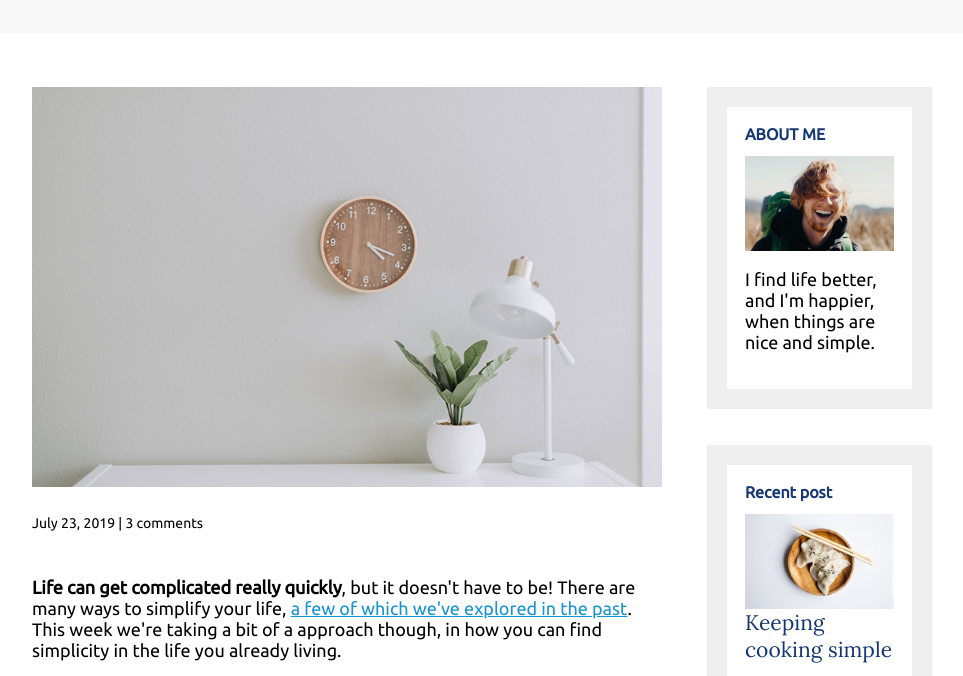
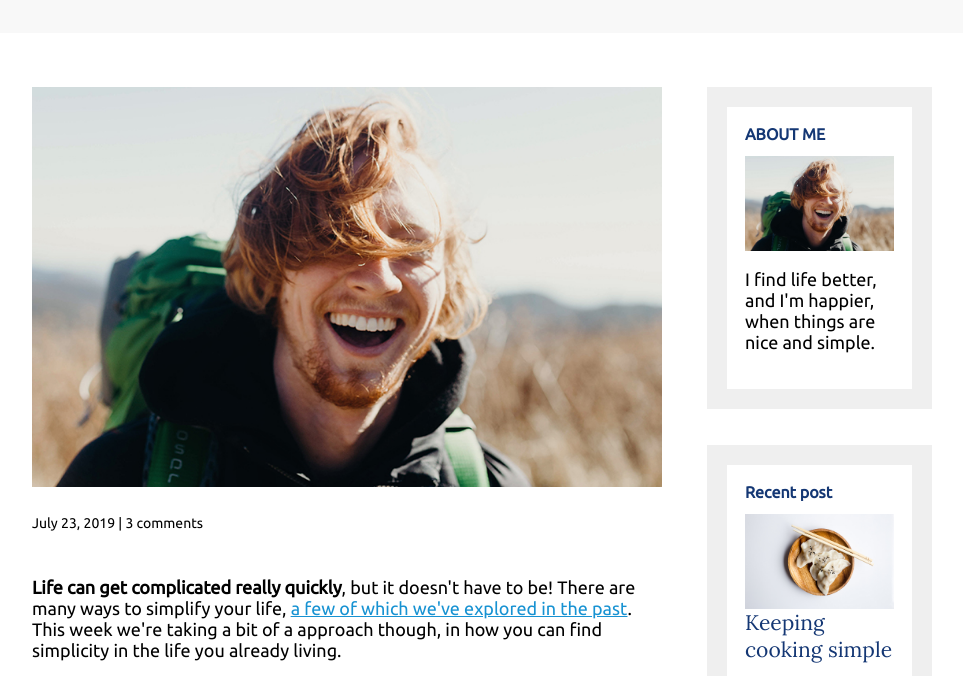
Before and after one commit to toxoplasmaG/Responsividad, a plain HTML site: page index.html in a window 1280 px wide. Shown: the part 96-772 px from the top of the page, without its empty margins (158-1121 px from the left). Drawn offline with Linux system fonts and the light colour scheme.

Commit message:
Update index.html

```diff
--- a/index.html
+++ b/index.html
@@ -31,7 +31,7 @@
         <main role="main">
             <article class="article-featured">
                 <h2 class="article-title">Finding simplicity in life</h2>
-                <img src="/img/life.jpg" alt="simple white desk on a white wall with a plant on the far right" class="article-image">
+                <img src="/img/about-me.jpg" alt="simple white desk on a white wall with a plant on the far right" class="article-image">
                 <p class="article-info">July 23, 2019  |  3 comments</p>
                 <p class="article-body"><strong>Life can get complicated really quickly</strong>, but it doesn't have to be! There are many ways to simplify your life, <a href="#">a few of which we've explored in the past</a>. This week we're taking a bit of a approach though, in how you can find simplicity in the life you already living.</p>
                 <a href="#" class="article-read-more">CONTINUE READING</a>
```
